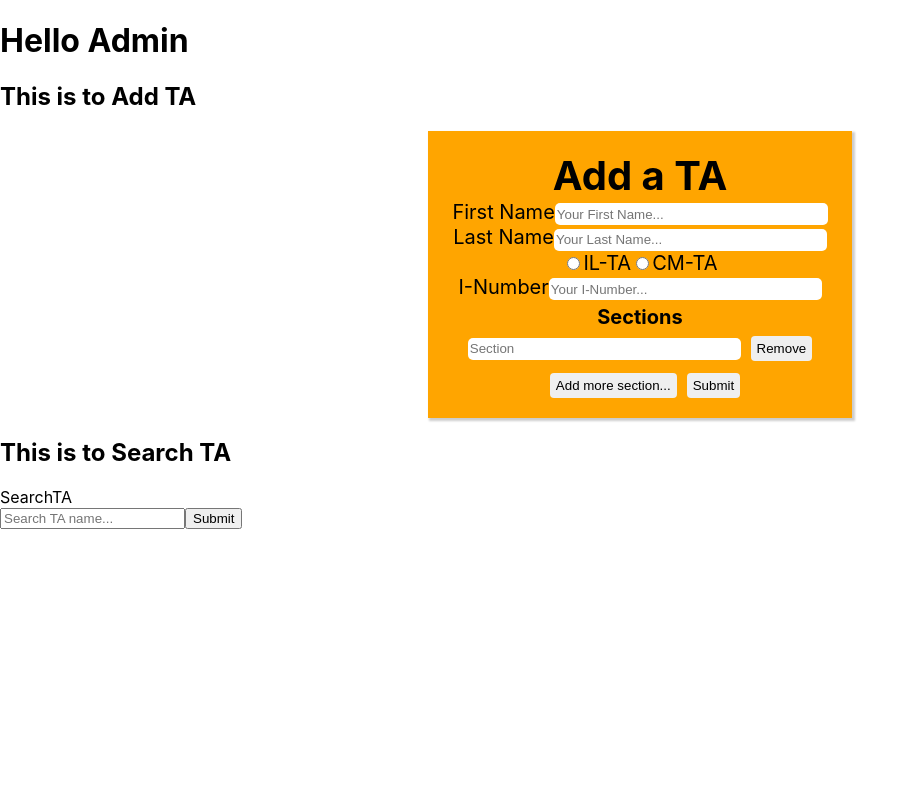
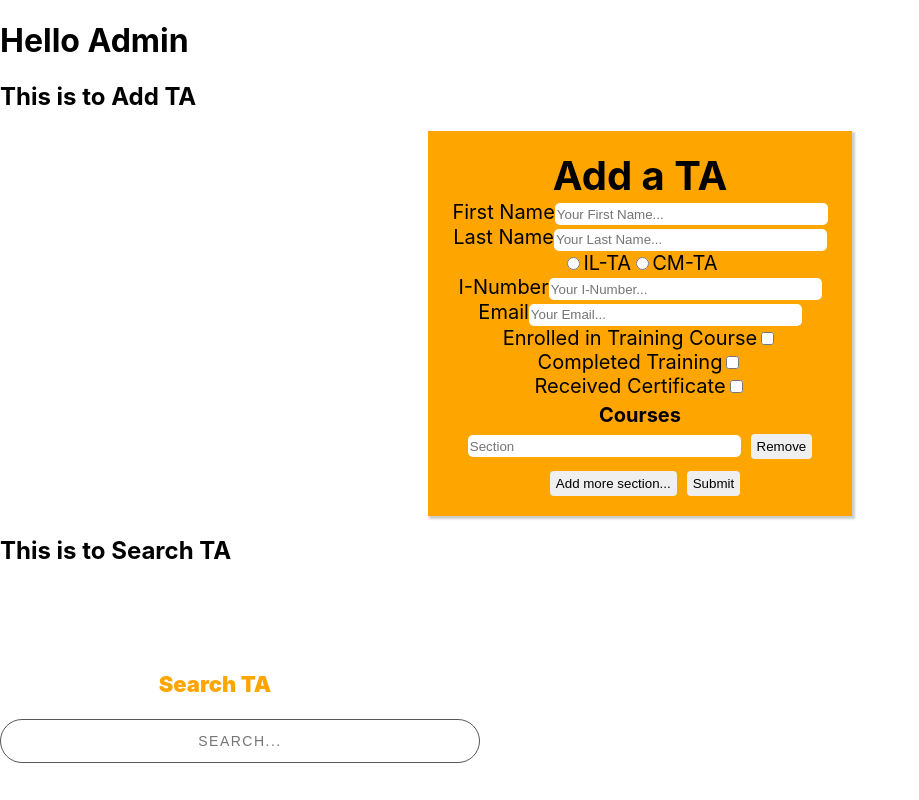
Before and after one commit to spencer-rafada/ta-manager-app, a React (Create React App) app: page /admin in a window 1280 px wide. Shown: the whole page, without its empty margins (0-919 px from the left). Built offline with nearby package versions, Linux system fonts and the light colour scheme.

Commit message:
refactore search css and ds of collection

```diff
--- a/src/components/forms/AddTA/AddTA.js
+++ b/src/components/AddTA/AddTA.js
@@ -1,5 +1,5 @@
 import { React, useState } from "react";
-import { store } from "../../../firebase.js";
+import { store } from "../../firebase.js";
 import { collection, addDoc } from "firebase/firestore";
 import "./AddTA.style.css";
 
@@ -9,6 +9,10 @@ export default function AddTA() {
   const [ta_type, setType] = useState("");
   const [number, setNumber] = useState("");
   const [section, setSection] = useState([{ section: "" }]);
+  const [email, setEmail] = useState("");
+  const [enrolled, setEnrolled] = useState(false);
+  const [trained, setTrained] = useState(false);
+  const [certificate, setCertificate] = useState(false);
 
   const handleTypeChange = (e) => {
     setType(e.target.value);
@@ -52,7 +56,11 @@ export default function AddTA() {
       last: l_name,
       type: ta_type,
       i_number: number,
-      section: section,
+      courses: section,
+      email: email,
+      enrollment: enrolled,
+      trained: trained,
+      certificate: certificate,
     };
     addData(data);
   };
@@ -115,8 +123,53 @@ export default function AddTA() {
             onChange={(e) => setNumber(e.target.value)}
           />
         </label>
+        <br></br>
+        <label>
+          Email
+          <input
+            type="text"
+            value={email}
+            placeholder="Your Email..."
+            required
+            onChange={(e) => setEmail(e.target.value)}
+          />
+        </label>
+        <br></br>
+        <label>
+          Enrolled in Training Course
+          <input
+            type="checkbox"
+            checked={enrolled}
+            onChange={() => {
+              setEnrolled(!enrolled);
+            }}
+          />
+        </label>
+        <br></br>
+        <label>
+          Completed Training
+          <input
+            type="checkbox"
+            checked={trained}
+            onChange={() => {
+              setTrained(!trained);
+            }}
+          />
+        </label>
+        <br></br>
+        <label>
+          Received Certificate
+          <input
+            type="checkbox"
+            checked={certificate}
+            onChange={() => {
+              setCertificate(!certificate);
+            }}
+          />
+        </label>
+        <br></br>
         <div className="section">
-          <p>Sections</p>
+          <p>Courses</p>
           {section.map((input, index) => {
             return (
               <div key={index}>
@@ -134,6 +187,7 @@ export default function AddTA() {
             );
           })}
         </div>
+
         <button type="button" onClick={addSection}>
           Add more section...
         </button>
--- a/src/components/forms/SearchTA.js
+++ b/src/components/SearchTA/SearchTA.js
@@ -2,6 +2,7 @@ import { React, useState } from "react";
 import { store } from "../../firebase.js";
 import { collection, getDocs, query, where } from "firebase/firestore";
 import AssistantCards from "../AssistantCards.js";
+import "./SearchTA.style.css";
 
 function SearchTA() {
   const [searchText, setSearchText] = useState("");
@@ -35,17 +36,19 @@ function SearchTA() {
 
   return (
     <div>
-      <div>SearchTA</div>
+      <div className="search_container">
+        <p className="search_title">Search TA</p>
         <form onSubmit={handleSubmit}>
           <input
+            className="search_input"
             type="text"
-          placeholder="Search TA name..."
+            placeholder="SEARCH..."
             required
             value={searchText}
             onChange={(e) => setSearchText(e.target.value)}
           />
-        <button type="submit">Submit</button>
         </form>
+      </div>
       <AssistantCards tadata={results} />
     </div>
   );
--- /dev/null
+++ b/src/components/SearchTA/SearchTA.style.css
@@ -0,0 +1,46 @@
+.search_container {
+    padding-top: 64px;
+    width: 430px;
+    text-align: center;
+    justify-content: center;
+    display: block;
+}
+
+.search_title {
+    font-size: 22px;
+    font-weight: 900;
+    text-align: center;
+    color: orange
+}
+
+.search_input {
+    width: 100%;
+    padding: 12px 24px;
+    background-color: transparent;
+    transition: transform 250mx ease-in-out;
+    font-size: 14px;
+    line-height: 18px;
+    color: #575756;
+    background-color: transparent;
+    border-radius: 50px;
+    border: 1px solid #575756;
+    transition: all 250ms ease-in-out;
+    backface-visibility: hidden;
+    transform-style: preserve-3d;
+}
+
+.search_input::placeholder{
+    color: color(#575756 a(0.8));
+    text-transform: uppercase;
+    letter-spacing: 1.5px;
+    text-align: center;
+}
+
+.search_input:hover, .search_input:focus{
+    padding: 12px 0;
+    outline: 0;
+    border: 1px solid transparent;
+    border-bottom: 1px solid #575756;
+    border-radius: 0;
+    background-position: 100%;
+}
--- a/src/views/Admin.js
+++ b/src/views/Admin.js
@@ -1,6 +1,6 @@
 import React from "react";
-import AddTA from "../components/forms/AddTA/AddTA.js";
-import SearchTA from "../components/forms/SearchTA.js";
+import AddTA from "../components/AddTA/AddTA.js";
+import SearchTA from "../components/SearchTA/SearchTA.js";
 // import ViewTA from "../components/ViewTA.js";
 
 export default function Admin() {
```
Also changed, not shown: src/components/AddTA/AddTA.style.css (renamed from src/components/forms/AddTA/AddTA.style.css). Lines whose indentation alone changed are shown as unchanged.
